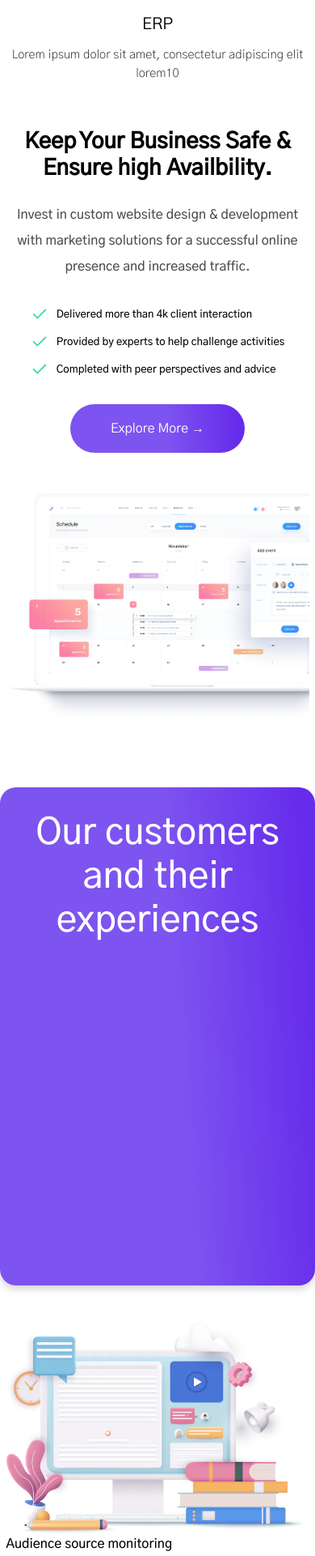
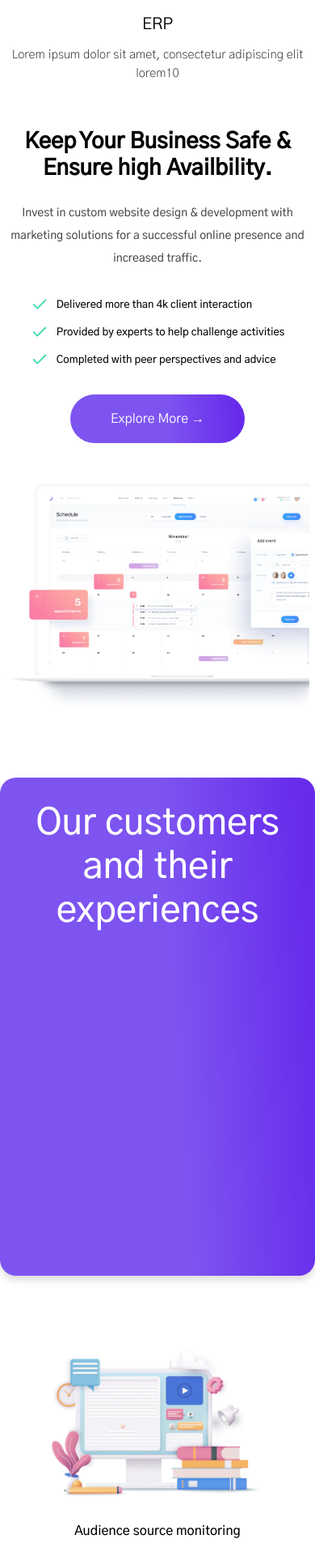
Before and after one commit to Elite-Codes/elite-codes.github.io, a React (Vite) app: page / in a window 390 px wide. Shown: the part 2251-4172 px from the top of the page at 81% size. Built offline with nearby package versions, Linux system fonts and the light colour scheme.

Commit message:
fix: hero4 mobile view

```diff
--- a/src/components/css/hero_04.css
+++ b/src/components/css/hero_04.css
@@ -78,3 +78,31 @@
     color: rgb(0, 0, 0);
     font-size: 1.6rem;
 }
+
+@media screen and (max-width: 768px) {
+    .hero04--rhs {
+        text-align: center;
+    }
+    .hero04 h2 {
+        font-size: 2.5rem;
+    }
+    .title--describe {
+        font-size: 1.4rem;
+    }
+    .hero04--rhs ul li {
+        font-size: 1.3rem;
+    }
+    .hero04 img {
+        max-width: 70%;
+    }
+    .hero04-img{
+        display: flex;
+        justify-content: center;
+    }
+}
+
+@media screen and (max-width: 376px) {
+    .hero04--rhs a {
+        margin-bottom: 2rem;
+    }
+}
--- a/src/components/hero_04.jsx
+++ b/src/components/hero_04.jsx
@@ -5,10 +5,10 @@ export default function Hero04() {
     <section className="hero04">
       <div className="container">
         <div className="row justify-content-center">
-          <div className="col-md-6">
+          <div className="hero04-img col-md-6">
             <img src="./analytics.webp" alt="" />
           </div>
-          <div className="hero04--rhs col-md-6">
+          <div className="hero04--rhs col-md-6 mt-5">
             <div className="hero04--rhs-text">
               <p className="title--wrapper">Audience source monitoring</p>
               <h2>
@@ -33,7 +33,7 @@ export default function Hero04() {
                   conversation
                 </li>
               </ul>
-              <a href="#" className="btn mx-0">
+              <a href="#" className="btn mx-0 mb-sm-5">
                 Explore more &rarr;
               </a>
             </div>
```
